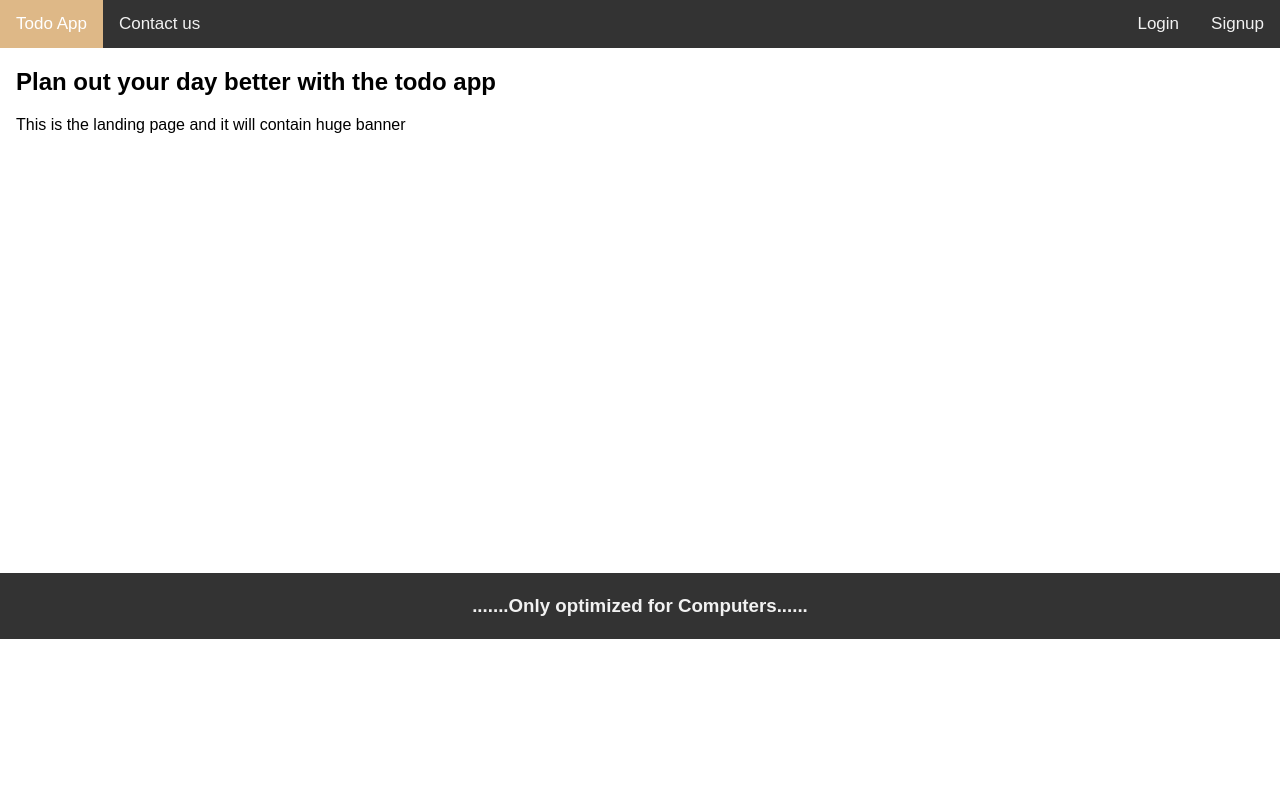
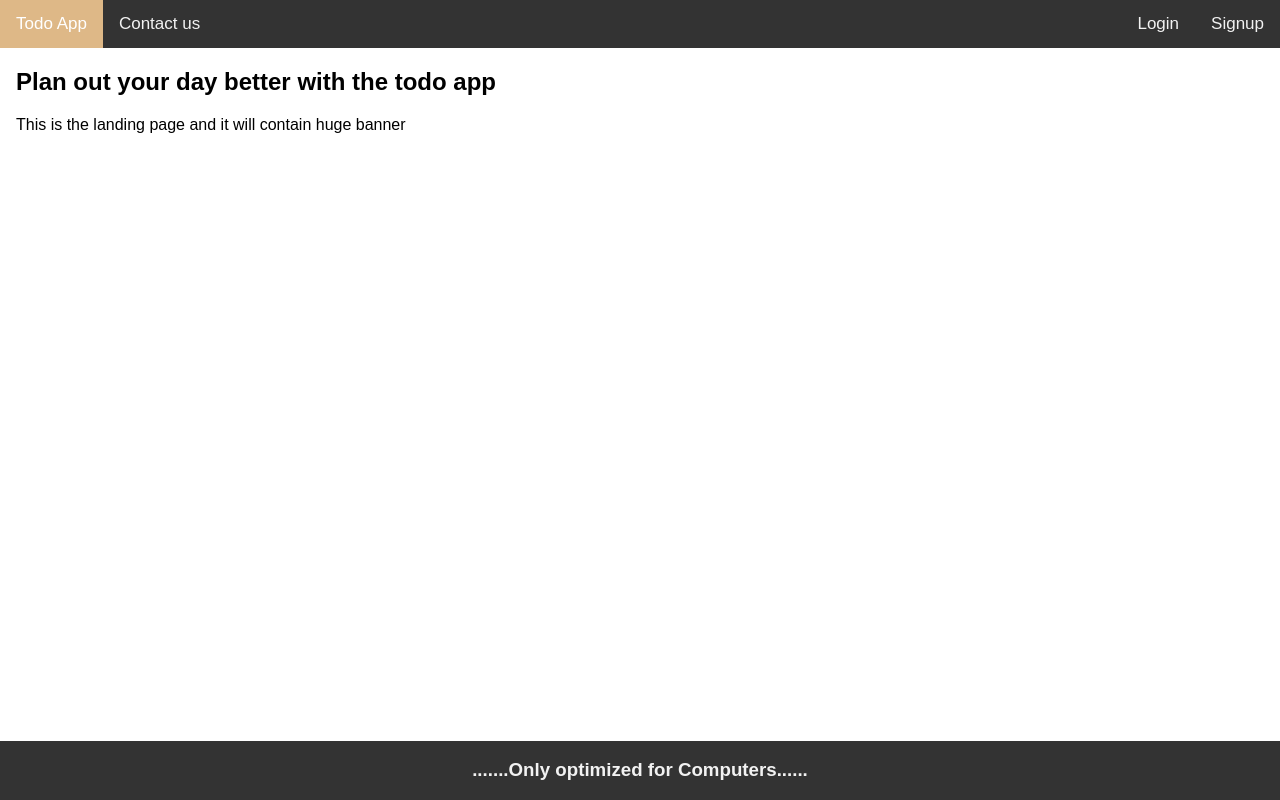
Before and after one commit to LamichhaneShuvam/PageTest, a plain HTML site: page index.html in a window 1280 px wide. Drawn offline with Linux system fonts and the light colour scheme.

Commit message:
Pre_Beta_Relaese_v_1.0

```diff
--- a/index.html
+++ b/index.html
@@ -36,10 +36,14 @@ body {
 .topnav-right {
   float: right;
 }
-.foot{
-    padding: 3px;
-    background-color: #333;
-    text-align: center;
+.footer {
+   position: fixed;
+   left: 0;
+   bottom: 0;
+   width: 100%;
+   background-color: #333;
+   color: white;
+   text-align: center;
 }
 </style>
 </head>
@@ -58,8 +62,7 @@ body {
   <h2>Plan out your day better with the todo app</h2>
   <p>This is the landing page and it will contain huge banner</p>
 </div>
-<div style="padding-bottom:33.1%"></div>
-<div class="foot">
+<div class="footer">
     <h3 style="color:#f2f2f2;">.......Only optimized for Computers......</h3>
 </div>
 
```
Also changed, not shown: todos.html (+10 -6 lines).
